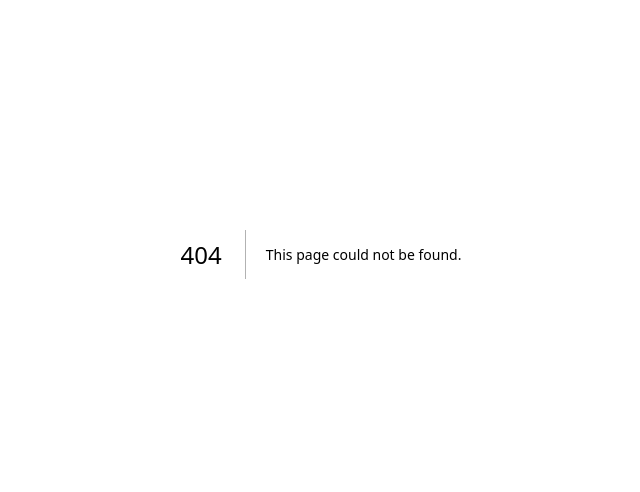
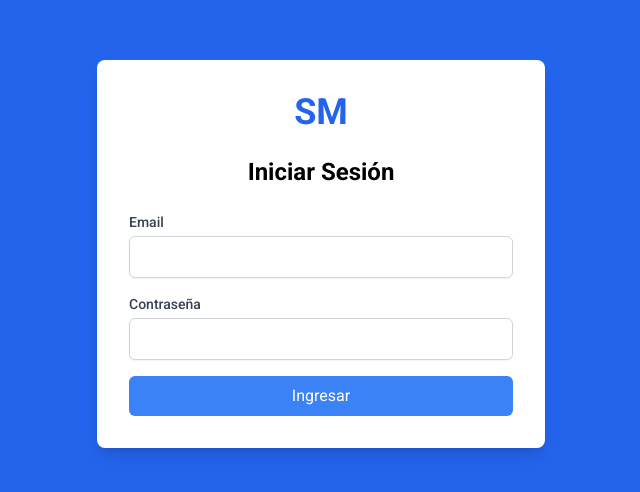
Before and after one commit to DiegoIpaez/stock-manager-web, a Next.js app: page /login in a window 1280 px wide. Before the commit this address had no page. Shown: the part 146-638 px from the top of the page, without its empty margins (319-959 px from the left). Built offline with nearby package versions, Linux system fonts and the light colour scheme.

Commit message:
feat: create login screen and integrate with NextAuth

```diff
--- /dev/null
+++ b/src/app/login/page.tsx
@@ -0,0 +1,75 @@
+"use client";
+import { FormEvent, useState } from "react";
+import Title from "@/components/ui/typography/Title";
+import Subtitle from "@/components/ui/typography/Subtitle";
+import { signIn } from "next-auth/react";
+import { useSearchParams } from "next/navigation";
+
+export default function LoginPage() {
+  const searchParams = useSearchParams();
+  const [email, setEmail] = useState("");
+  const [password, setPassword] = useState("");
+
+  const handleLogin = async (e: FormEvent<HTMLFormElement>) => {
+    e.preventDefault();
+
+    try {
+      await signIn("credentials", {
+        email,
+        password,
+        callbackUrl: "/",
+      });
+      // eslint-disable-next-line @typescript-eslint/no-unused-vars
+    } catch (error) {
+      alert("Error al iniciar sesión");
+    }
+  };
+
+  return (
+    <div className="min-h-screen flex items-center justify-center bg-primary">
+      <div className="bg-white p-8 rounded-lg shadow-lg w-full max-w-md">
+        <Title className="font-bold mb-6 text-center text-primary">SM</Title>
+        <Subtitle className="font-bold mb-6 text-center text-black">
+          Iniciar Sesión
+        </Subtitle>
+        <form onSubmit={(event) => handleLogin(event)} className="space-y-4">
+          <div>
+            <label className="block text-sm font-medium text-gray-700">
+              Email
+            </label>
+            <input
+              type="email"
+              value={email}
+              onChange={(e) => setEmail(e.target.value)}
+              required
+              className="text-black mt-1 block w-full p-2 border border-gray-300 rounded-md shadow-sm focus:ring-blue-500 focus:border-blue-500"
+            />
+          </div>
+          <div>
+            <label className="block text-sm font-medium text-gray-700">
+              Contraseña
+            </label>
+            <input
+              type="password"
+              value={password}
+              onChange={(e) => setPassword(e.target.value)}
+              required
+              className="text-black mt-1 block w-full p-2 border border-gray-300 rounded-md shadow-sm focus:ring-blue-500 focus:border-blue-500"
+            />
+          </div>
+          {searchParams.get("error") && (
+            <p className="bg-danger text-xs rounded p-3 cursor-not-allowed">
+              {searchParams.get("error")}
+            </p>
+          )}
+          <button
+            type="submit"
+            className="w-full bg-blue-500 text-white py-2 px-4 rounded-md hover:bg-primary focus:outline-none focus:ring-2 focus:ring-offset-2 focus:ring-blue-500"
+          >
+            Ingresar
+          </button>
+        </form>
+      </div>
+    </div>
+  );
+}
--- a/src/components/ui/typography/Subtitle.tsx
+++ b/src/components/ui/typography/Subtitle.tsx
@@ -1,17 +1,17 @@
 import clsx from "clsx";
 
 export default function Subtitle({
-  text,
+  children,
   className,
 }: {
-  text: string;
+  children: React.ReactNode;
   className?: string;
 }) {
   return (
     <h1
       className={clsx("text-2xl font-bold", { [className ?? ""]: className })}
     >
-      {text}
+      {children}
     </h1>
   );
 }
```
